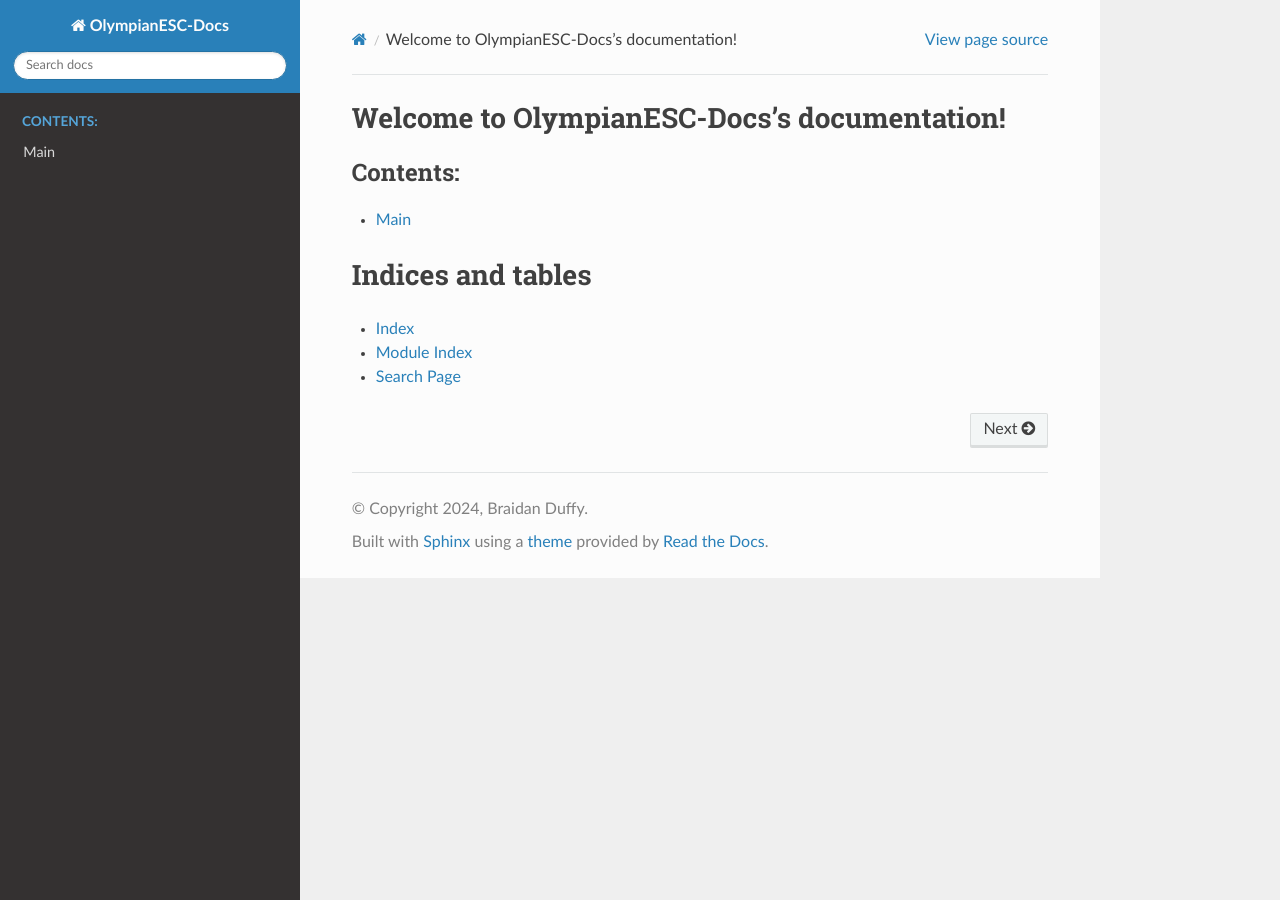
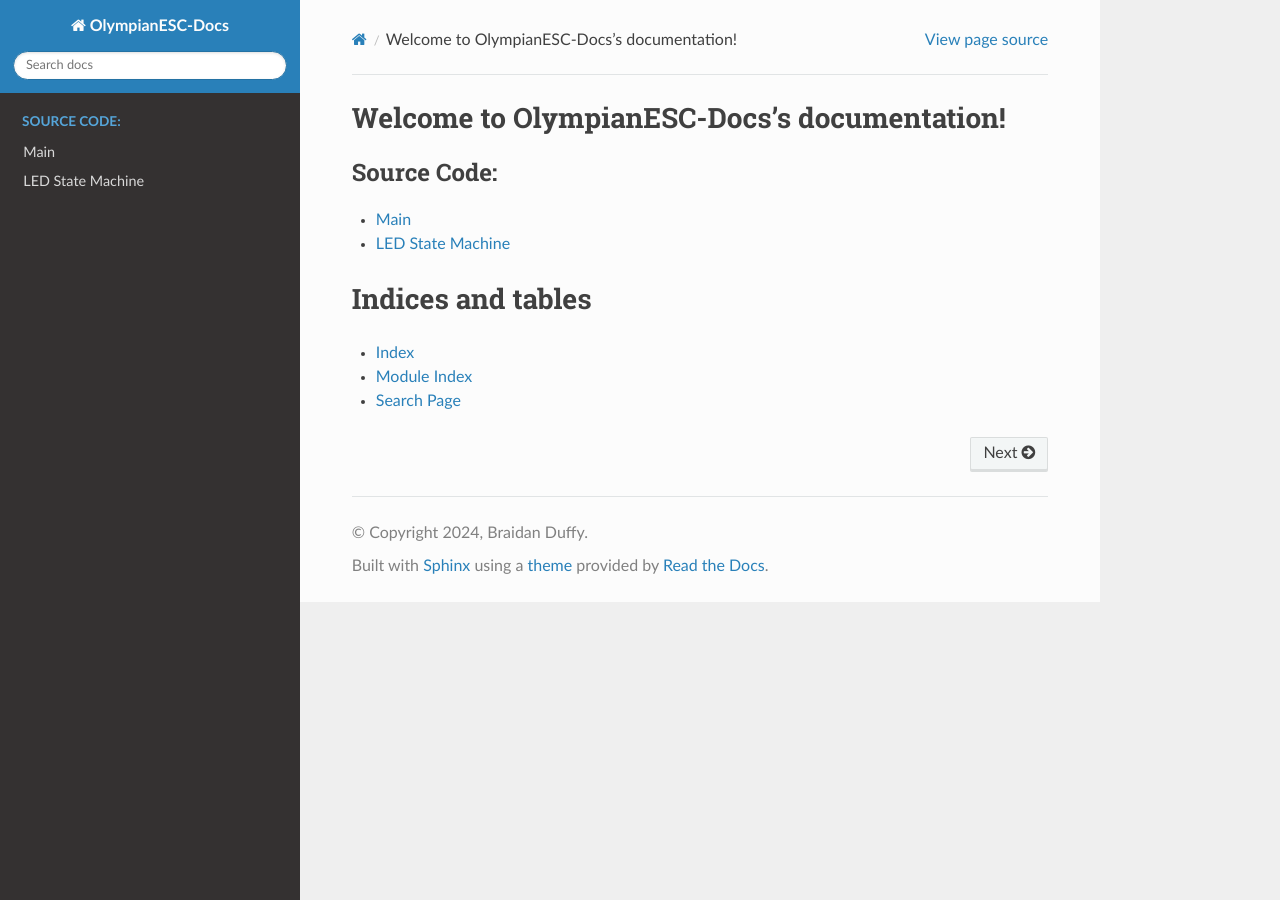
Before and after one commit to Legohead259/MicroROS-BLDC-Motor-Driver, a Sphinx documentation site: the page built from docs/source/index.rst, in a window 1280 px wide. Built offline with Sphinx 7.4.7 and the Read the Docs theme 2.0.0, drawn with Linux system fonts in a browser that asks for light colours.

Commit message:
Added NeoPixel page to index

```diff
--- a/docs/source/index.rst
+++ b/docs/source/index.rst
@@ -8,9 +8,10 @@ Welcome to OlympianESC-Docs's documentation!
 
 .. toctree::
    :maxdepth: 2
-   :caption: Contents:
+   :caption: Source Code:
 
    code/main_cpp
+   code/neopixel_h
 
 
 Indices and tables
```
